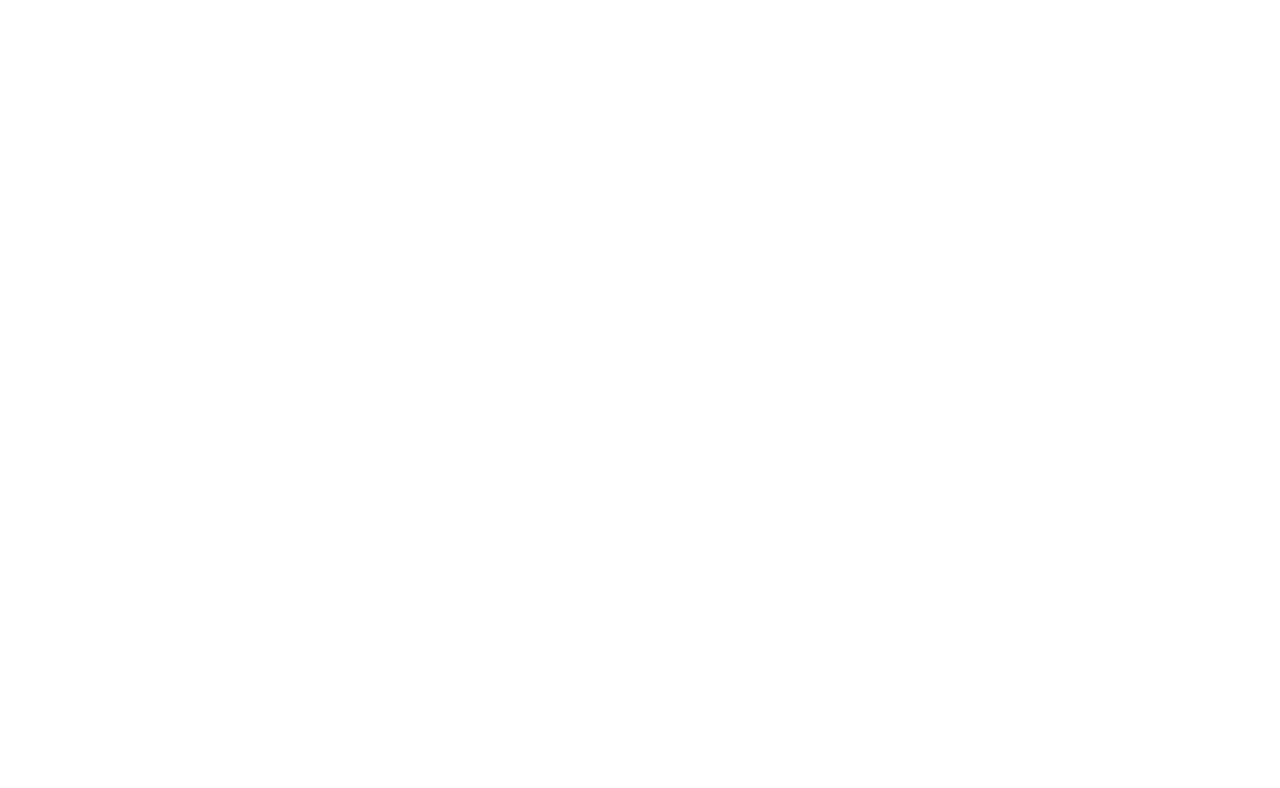
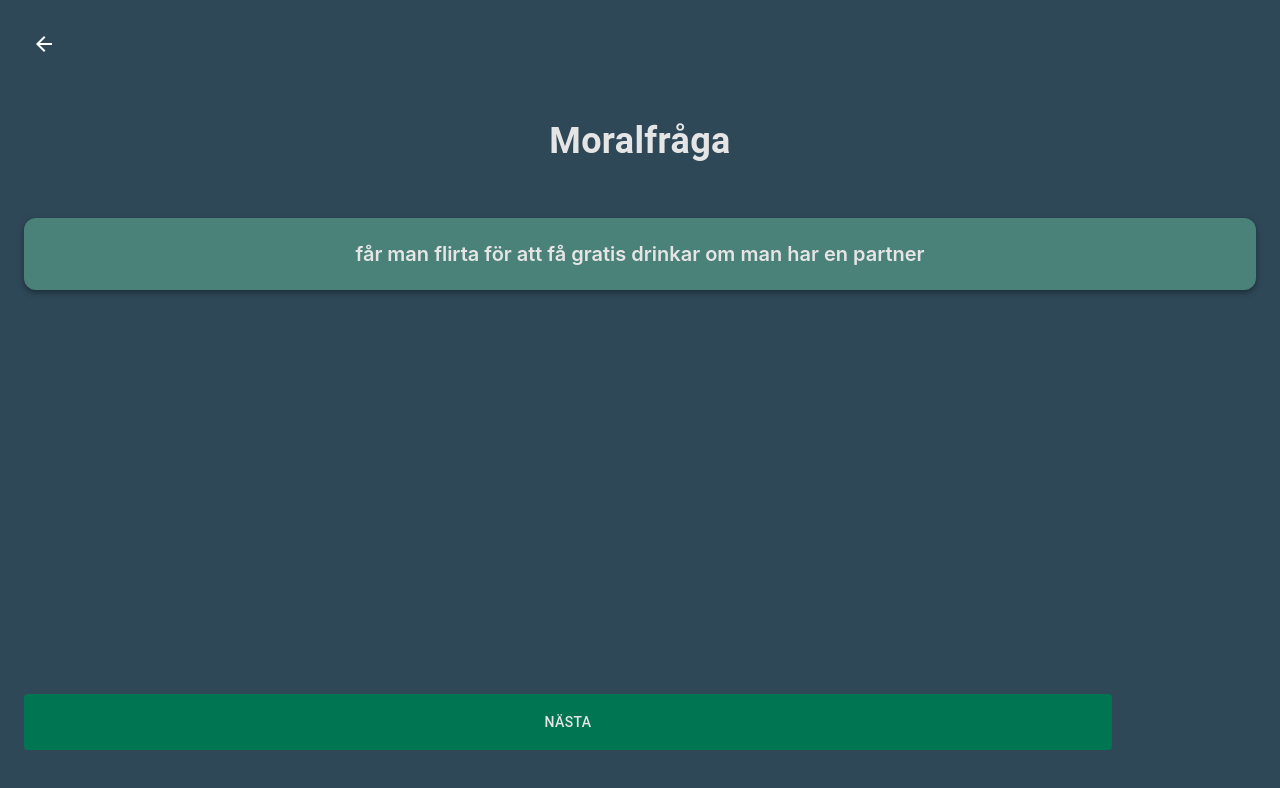
Before and after one commit to betost123/drinkspel, a React (Create React App) app: page /moral in a window 1280 px wide. Before the commit this address had no page. Shown: the top 788 px of the page. Built offline with nearby package versions, Linux system fonts and the light colour scheme.

Commit message:
add moral game

```diff
--- a/src/App.js
+++ b/src/App.js
@@ -8,6 +8,7 @@
 import { Treman } from "./Treman";
 import { Pekleken } from "./Pekleken";
 import { Konka } from "./Konka";
+import { Moral } from "./Moral";
 
 function App() {
   return (
@@ -21,6 +22,7 @@
         <Route path='/treman' element={<Treman />} />
         <Route path='/pekleken' element={<Pekleken />} />
         <Route path='/konka' element={<Konka />} />
+        <Route path='/moral' element={<Moral />} />
       </Routes>
     </BrowserRouter>
   );
--- a/src/Home.js
+++ b/src/Home.js
@@ -103,6 +103,18 @@
       >
         Konka
       </Button>
+      <Button
+        style={{
+          backgroundColor: "#C4B5A6",
+          color: "#000",
+          marginTop: 24,
+          padding: 16,
+        }}
+        onClick={() => navigate("/moral")}
+        fullWidth
+      >
+        Moral
+      </Button>
     </div>
   );
 };
--- /dev/null
+++ b/src/Moral.js
@@ -0,0 +1,105 @@
+import { Button, IconButton, Paper, Typography } from "@mui/material";
+import * as React from "react";
+import ArrowBackIcon from "@mui/icons-material/ArrowBack";
+import { useNavigate } from "react-router-dom";
+
+const questionsData = [
+  "får man kissa på sig hos nån annan",
+  "får man snatta från en butik om man stått i kö i 20 min och ingen kommit till kassan",
+  "får man sälja sex för pengar",
+  "får man bjuda en vagan på ickeceganska mat om det inte märks om man slipper omstädligheter",
+  "får man ha kvar tinder om man har flickvän men inte använder det",
+  "får man sova över hos en kompis av motsatt kön om man har förhållande",
+  "får man sova hos sin gamla kk för att man är arg på sin partner",
+  "får man flirta för att få gratis drinkar om man har en partner",
+  "får man ligga med sitt ex bästa kompis",
+  "får man ligga med sin kompis ex",
+  "får man kräva en vän på pengar om den förstört något hemma hos en",
+  "får man lämna sin kompis om hon är jättefull och man vet att det kommer gå fel men kompisen går alltid fel så egentligen kan man inte rädda det",
+  "får man lead någon on till att tro att det kan bli ett förhålklande när man vet att man inte vill ha nåt seriöst",
+  "får man ligga med nån annan när man har en uttalad kk",
+  "får man låtsas gilla en musiksmak för att få ligga",
+  "får man knarkna och ljuga om det för sin partner",
+  "får man säga att ens kompis kk är ful",
+  "får man dejta flera samtidigt",
+  "får man köra på en människa och flya om ingen ser men man vet att om man stannar och anmäler kommer man få minst 20 års fängelse",
+  "får man sno från en rik om man vet att de har försäkring",
+  "får man ha kompisar av m0otsatt kön om man har en partner",
+  "får man umgås med folk man legat med om har en ny partner",
+  "måste man berätta för sin partner att man legat med folk man umgås med",
+  "får man kyssa någon om man har herpesutbrott",
+  "får man snegla i nåns telefon när de smsar om man sitter bredvid",
+  "får man gå igenom någon telefon om man kan koden och misstänker något",
+  "får man dejta sin bästis syter/bror",
+  "får man avbryta någons förhållande om det är ens släkting och man inser att det är fel partner",
+  "får man skicka tillbaka maten tre gånger om man är missnöjd",
+  ".får man skcika tillbaka maten för att den är äcklig",
+  "får man säga att vinet är dålig om man inte gillar det vid ett provsmak",
+  "får man returneraz kläder man bara använt en gång",
+  "får man planka på en spårvagn",
+  "får man neka om ens kompis åker dit för droger man också tagit",
+  "får man ligga i ens kompis lägenhet när kompisen är däR",
+  "får man ligga i ens kompis lägenhet",
+  "får man ta någons oskuld om de är fulla och man själv är n ykter",
+  "får man ligga med någon random när man ör nykter men de ör fulla",
+  "Om du har fucking stånd, men asså aa",
+  "Hur många örnar får plats på DIN krabba???",
+  "får man stalka sitt ex",
+  "får man ragga upp sitt ex kompisar",
+  "får man säga att man är gravid trotsd att man inte är det men killen behöver skräpa sig",
+];
+
+export const Moral = () => {
+  const navigate = useNavigate();
+
+  const [questionsIndex, setQuestionsIdenx] = React.useState(
+    Math.floor(Math.random() * questionsData.length + 1)
+  );
+
+  const onClickNext = () => {
+    setQuestionsIdenx(Math.floor(Math.random() * questionsData.length));
+  };
+
+  return (
+    <div style={{ backgroundColor: "#2F4858", height: "100vh", padding: 24 }}>
+      <IconButton onClick={() => navigate("/")}>
+        <ArrowBackIcon style={{ color: "#ffffff" }} />
+      </IconButton>
+      <Typography
+        style={{
+          fontSize: 36,
+          textAlign: "center",
+          color: "#E5E5E5",
+          fontWeight: 700,
+          marginTop: 50,
+          marginBottom: 50,
+        }}
+      >
+        Moralfråga
+      </Typography>
+      <Paper
+        style={{
+          backgroundColor: "#4A8179",
+          padding: 24,
+          textAlign: "center",
+          color: "#E5E5E5",
+          fontWeight: 600,
+          fontSize: 20,
+          borderRadius: 12,
+        }}
+        elevation={4}
+      >
+        {questionsData[questionsIndex]}
+      </Paper>
+      <div style={{ position: "absolute", bottom: 50, width: "85%" }}>
+        <Button
+          style={{ backgroundColor: "#007551", padding: 16, color: "#E5E5E5" }}
+          onClick={onClickNext}
+          fullWidth
+        >
+          NÄSTA
+        </Button>
+      </div>
+    </div>
+  );
+};
```
